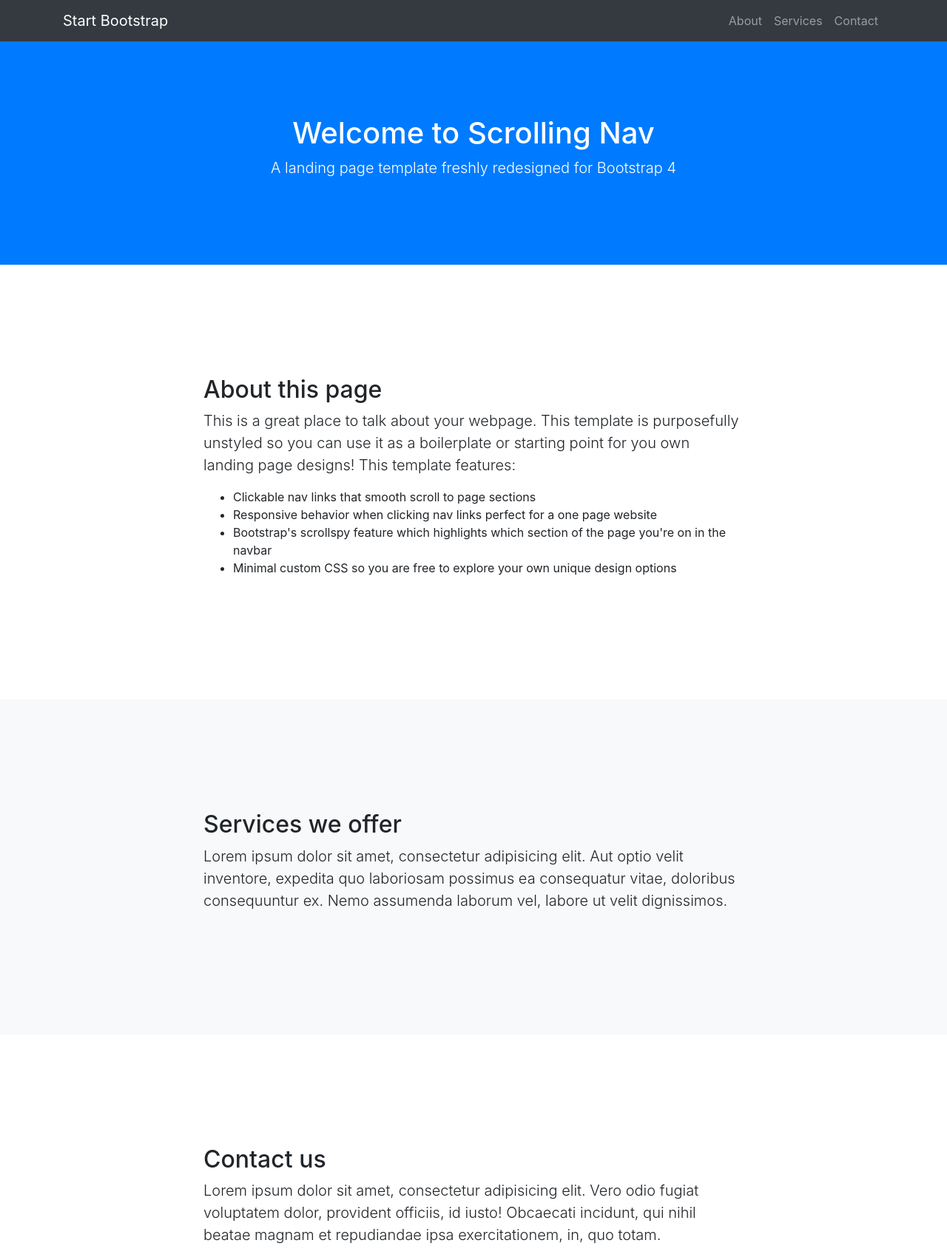
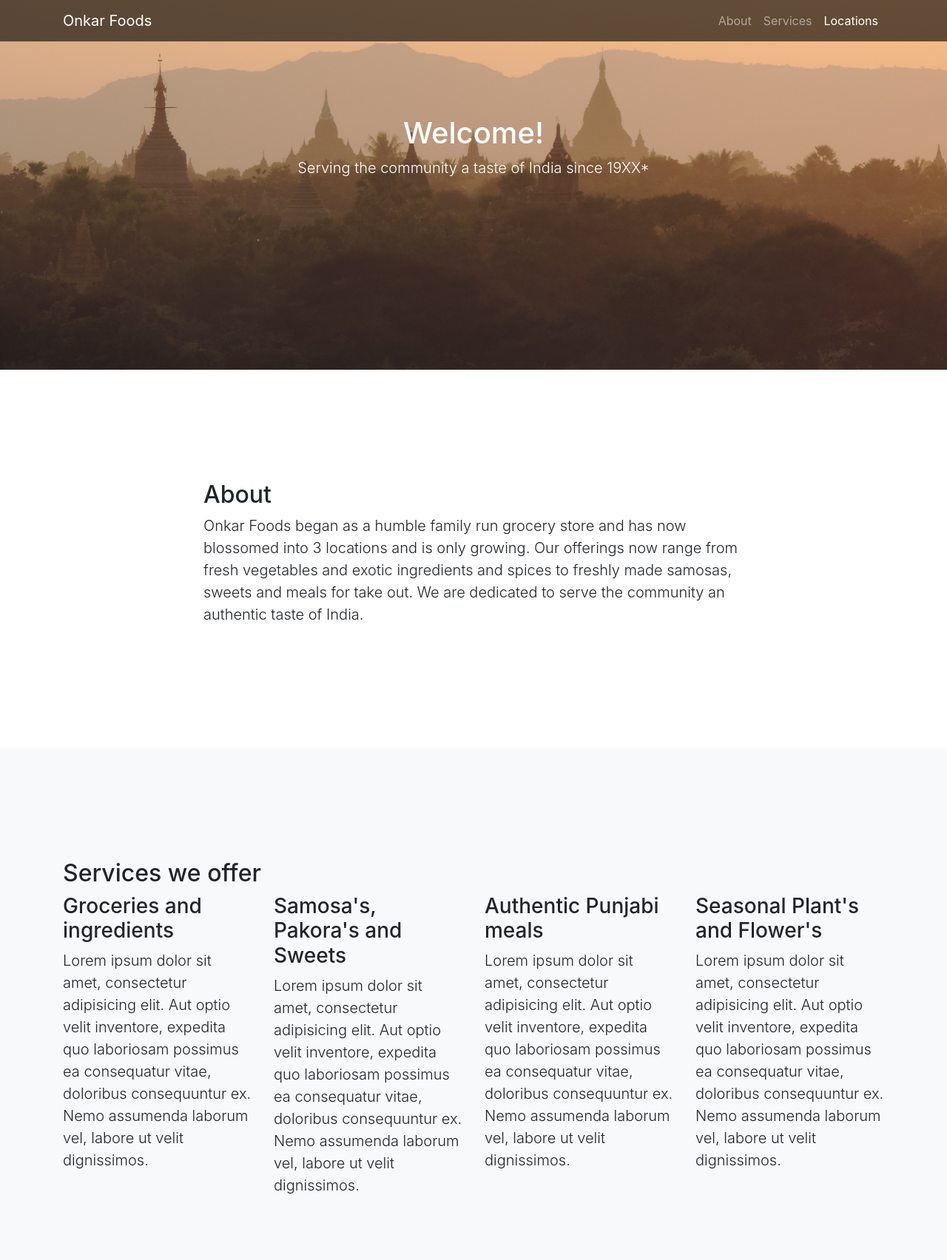
Before and after one commit to gsmandur/onkar-foods-website, a website with bundled scripts: page startbootstrap-scrolling-nav-gh-pages/index.html in a window 1280 px wide. Shown: the top 1704 px of the page at 74% size. Built offline with nearby package versions, Linux system fonts and the light colour scheme.

Commit message:
Update index.html

```diff
--- a/startbootstrap-scrolling-nav-gh-pages/index.html
+++ b/startbootstrap-scrolling-nav-gh-pages/index.html
@@ -1,30 +1,40 @@
 <!DOCTYPE html>
 <html lang="en">
+  <head>
+    <meta charset="utf-8" />
+    <meta
+      name="viewport"
+      content="width=device-width, initial-scale=1, shrink-to-fit=no"
+    />
+    <meta name="description" content="" />
+    <meta name="author" content="" />
 
-<head>
-
-  <meta charset="utf-8">
-  <meta name="viewport" content="width=device-width, initial-scale=1, shrink-to-fit=no">
-  <meta name="description" content="">
-  <meta name="author" content="">
-
-  <title>Scrolling Nav - Start Bootstrap Template</title>
+    <title>Onkar Foods</title>
 
     <!-- Bootstrap core CSS -->
-  <link href="vendor/bootstrap/css/bootstrap.min.css" rel="stylesheet">
+    <link href="vendor/bootstrap/css/bootstrap.min.css" rel="stylesheet" />
 
     <!-- Custom styles for this template -->
-  <link href="css/scrolling-nav.css" rel="stylesheet">
-
+    <link href="css/index.css" rel="stylesheet" />
+    <link href="css/scrolling-nav.css" rel="stylesheet" />
   </head>
 
   <body id="page-top">
-
     <!-- Navigation -->
-  <nav class="navbar navbar-expand-lg navbar-dark bg-dark fixed-top" id="mainNav">
+    <nav class="navbar navbar-expand-lg navbar-dark fixed-top" id="mainNav">
       <div class="container">
-      <a class="navbar-brand js-scroll-trigger" href="#page-top">Start Bootstrap</a>
-      <button class="navbar-toggler" type="button" data-toggle="collapse" data-target="#navbarResponsive" aria-controls="navbarResponsive" aria-expanded="false" aria-label="Toggle navigation">
+        <a class="navbar-brand js-scroll-trigger" href="#page-top"
+          >Onkar Foods</a
+        >
+        <button
+          class="navbar-toggler"
+          type="button"
+          data-toggle="collapse"
+          data-target="#navbarResponsive"
+          aria-controls="navbarResponsive"
+          aria-expanded="false"
+          aria-label="Toggle navigation"
+        >
           <span class="navbar-toggler-icon"></span>
         </button>
         <div class="collapse navbar-collapse" id="navbarResponsive">
@@ -33,20 +43,26 @@
               <a class="nav-link js-scroll-trigger" href="#about">About</a>
             </li>
             <li class="nav-item">
-            <a class="nav-link js-scroll-trigger" href="#services">Services</a>
+              <a class="nav-link js-scroll-trigger" href="#services"
+                >Services</a
+              >
             </li>
             <li class="nav-item">
-            <a class="nav-link js-scroll-trigger" href="#contact">Contact</a>
+              <a class="nav-link js-scroll-trigger" href="#locations"
+                >Locations</a
+              >
             </li>
           </ul>
         </div>
       </div>
     </nav>
 
-  <header class="bg-primary text-white">
+    <header class=" text-white">
       <div class="container text-center">
-      <h1>Welcome to Scrolling Nav</h1>
-      <p class="lead">A landing page template freshly redesigned for Bootstrap 4</p>
+        <h1>Welcome!</h1>
+        <p class="lead">
+          Serving the community a taste of India since 19XX*
+        </p>
       </div>
     </header>
 
@@ -54,14 +70,14 @@
       <div class="container">
         <div class="row">
           <div class="col-lg-8 mx-auto">
-          <h2>About this page</h2>
-          <p class="lead">This is a great place to talk about your webpage. This template is purposefully unstyled so you can use it as a boilerplate or starting point for you own landing page designs! This template features:</p>
-          <ul>
-            <li>Clickable nav links that smooth scroll to page sections</li>
-            <li>Responsive behavior when clicking nav links perfect for a one page website</li>
-            <li>Bootstrap's scrollspy feature which highlights which section of the page you're on in the navbar</li>
-            <li>Minimal custom CSS so you are free to explore your own unique design options</li>
-          </ul>
+            <h2>About</h2>
+            <p class="lead">
+              Onkar Foods began as a humble family run grocery store and has now
+              blossomed into 3 locations and is only growing. Our offerings now
+              range from fresh vegetables and exotic ingredients and spices to
+              freshly made samosas, sweets and meals for take out. We are
+              dedicated to serve the community an authentic taste of India.
+            </p>
           </div>
         </div>
       </div>
@@ -69,25 +85,63 @@
 
     <section id="services" class="bg-light">
       <div class="container">
+        <h2>Services we offer</h2>
         <div class="row">
-        <div class="col-lg-8 mx-auto">
-          <h2>Services we offer</h2>
-          <p class="lead">Lorem ipsum dolor sit amet, consectetur adipisicing elit. Aut optio velit inventore, expedita quo laboriosam possimus ea consequatur vitae, doloribus consequuntur ex. Nemo assumenda laborum vel, labore ut velit dignissimos.</p>
+          <div class="col-lg-3 col-md-6">
+            <h3>Groceries and ingredients</h3>
+            <p class="lead">
+              Lorem ipsum dolor sit amet, consectetur adipisicing elit. Aut
+              optio velit inventore, expedita quo laboriosam possimus ea
+              consequatur vitae, doloribus consequuntur ex. Nemo assumenda
+              laborum vel, labore ut velit dignissimos.
+            </p>
+          </div>
+          <div class="col-lg-3 col-md-6">
+            <h3>Samosa's, Pakora's and Sweets</h3>
+            <p class="lead">
+              Lorem ipsum dolor sit amet, consectetur adipisicing elit. Aut
+              optio velit inventore, expedita quo laboriosam possimus ea
+              consequatur vitae, doloribus consequuntur ex. Nemo assumenda
+              laborum vel, labore ut velit dignissimos.
+            </p>
+          </div>
+          <div class="col-lg-3 col-md-6">
+            <h3>Authentic Punjabi meals</h3>
+            <p class="lead">
+              Lorem ipsum dolor sit amet, consectetur adipisicing elit. Aut
+              optio velit inventore, expedita quo laboriosam possimus ea
+              consequatur vitae, doloribus consequuntur ex. Nemo assumenda
+              laborum vel, labore ut velit dignissimos.
+            </p>
+          </div>
+          <div class="col-lg-3 col-md-6">
+            <h3>Seasonal Plant's and Flower's</h3>
+            <p class="lead">
+              Lorem ipsum dolor sit amet, consectetur adipisicing elit. Aut
+              optio velit inventore, expedita quo laboriosam possimus ea
+              consequatur vitae, doloribus consequuntur ex. Nemo assumenda
+              laborum vel, labore ut velit dignissimos.
+            </p>
           </div>
         </div>
       </div>
     </section>
 
-  <section id="contact">
+    <section id="locations">
       <div class="container">
+        <h2>Locations</h2>
         <div class="row">
-        <div class="col-lg-8 mx-auto">
-          <h2>Contact us</h2>
-          <p class="lead">Lorem ipsum dolor sit amet, consectetur adipisicing elit. Vero odio fugiat voluptatem dolor, provident officiis, id iusto! Obcaecati incidunt, qui nihil beatae magnam et repudiandae ipsa exercitationem, in, quo totam.</p>
+          <!-- <div class="container">
+            <iframe
+              src="https://www.google.com/maps/embed?pb=!1m16!1m12!1m3!1d39821.87853844212!2d-80.54174391475841!3d43.45461901999158!2m3!1f0!2f0!3f0!3m2!1i1024!2i768!4f13.1!2m1!1sonkar%20foods!5e0!3m2!1sen!2sca!4v1567530329105!5m2!1sen!2sca"
+              width="500"
+              height="400"
+              frameborder="0"
+              style="border:0;"
+              allowfullscreen=""
+            ></iframe>
+          </div> -->
         </div>
-      </div>
-    </div>
-  </section>
 
         <div class="row">
           <div class="col-md-4">
@@ -226,9 +280,14 @@
       <!-- /.container -->
     </footer>
 
+    <!-- Bootstrap core JavaScript -->
+    <script src="vendor/jquery/jquery.min.js"></script>
+    <script src="vendor/bootstrap/js/bootstrap.bundle.min.js"></script>
+
+    <!-- Plugin JavaScript -->
+    <script src="vendor/jquery-easing/jquery.easing.min.js"></script>
+
     <!-- Custom JavaScript for this theme -->
     <script src="js/scrolling-nav.js"></script>
-
   </body>
-
 </html>
```
Lines whose indentation alone changed are shown as unchanged.
